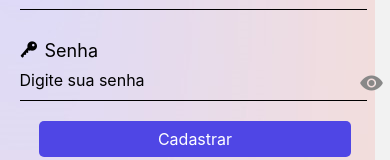
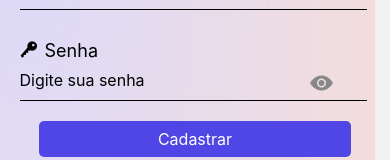
Before and after one commit to izauir/EventHorizon, a React Native app: screen /signin in a window 390 px wide. Shown: the part 266-426 px from the top of the page. Built offline with nearby package versions, Linux system fonts and the light colour scheme.

Commit message:
Update styles.ts
correção rápida

```diff
--- a/src/pages/SignIn/styles.ts
+++ b/src/pages/SignIn/styles.ts
@@ -31,7 +31,7 @@ export default StyleSheet.create({
   },
   eyeIconContainer: {
     position: "absolute",
-    marginLeft: 340,
+    marginLeft: 290,
     marginTop: 60,
   },
   buttonCadastrar: {
```
